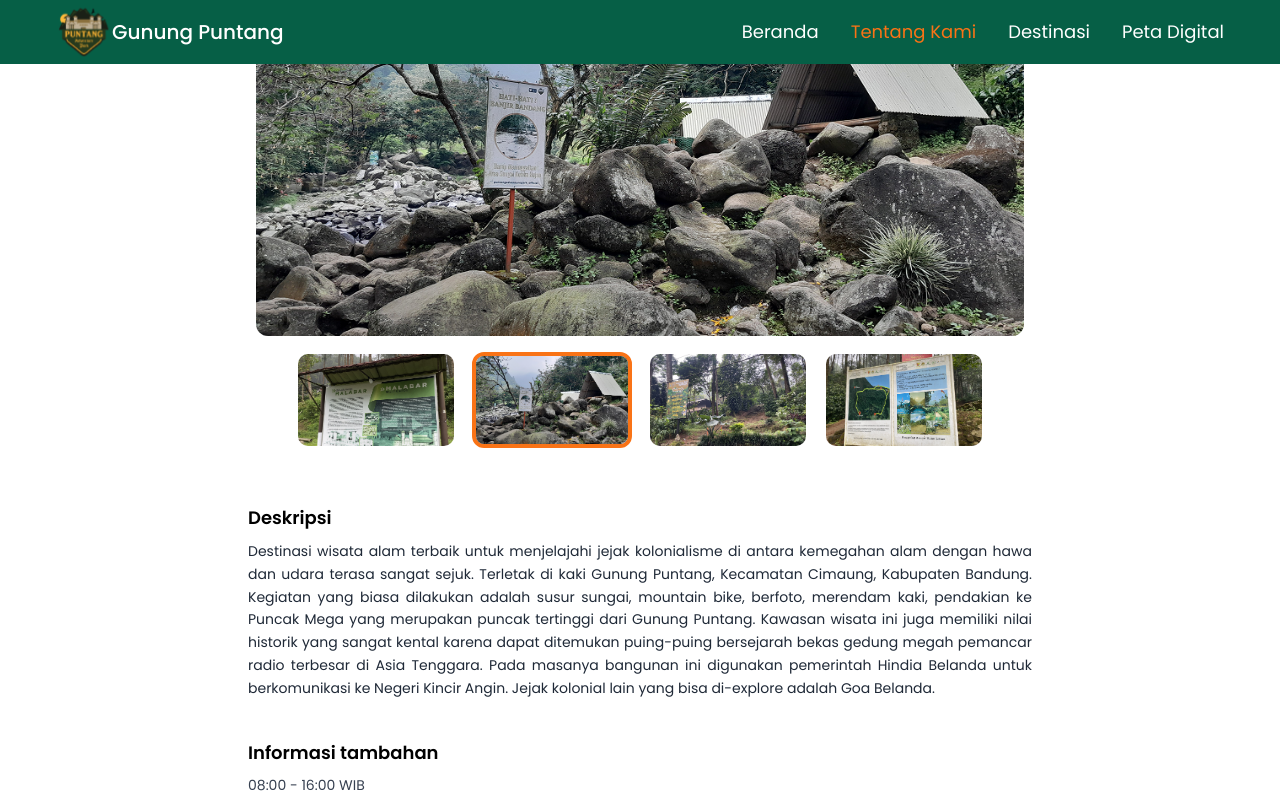
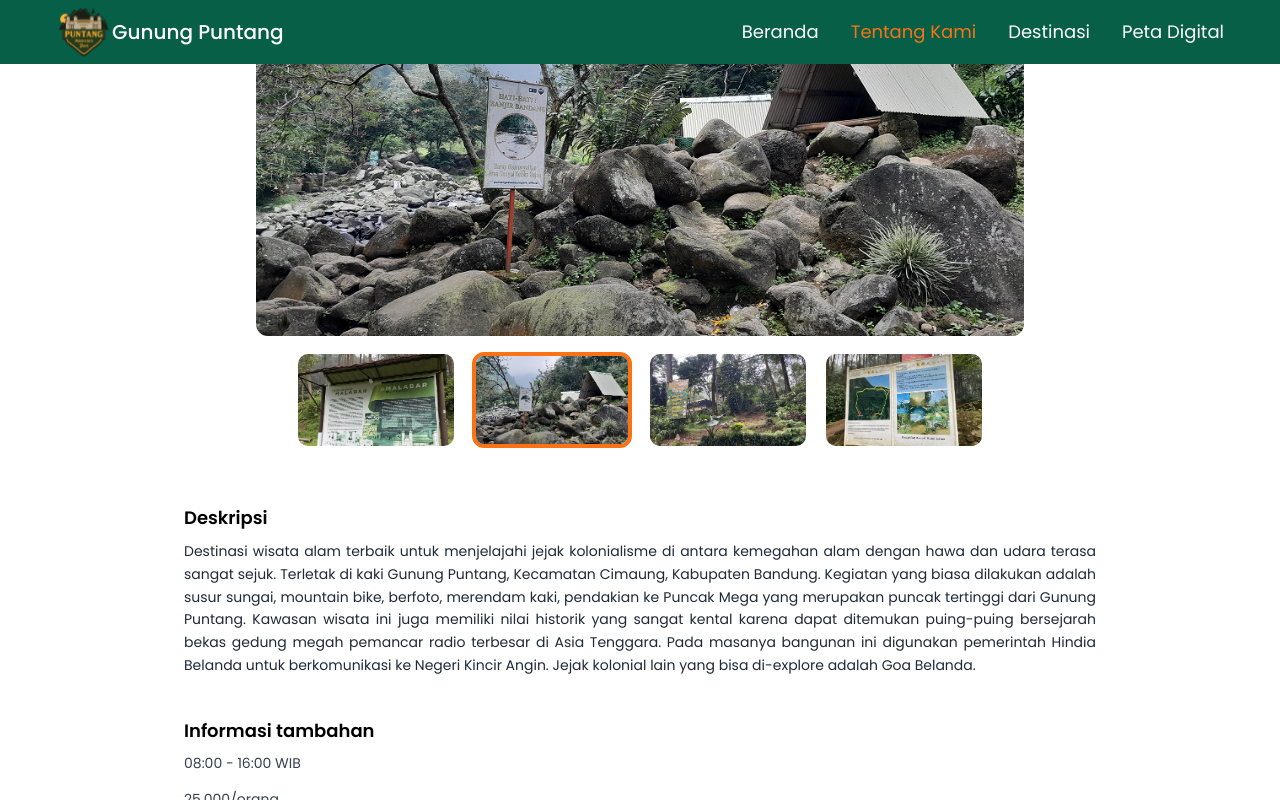
Before and after one commit to mhdanandaa/gunung-puntang, a React (Vite) app: page /about in a window 1280 px wide. Both pictures are taken after a click on the picture 552 px from the left and 1012 px from the top of the page. Shown: the part 612-1412 px from the top of the page. Built offline with nearby package versions, Linux system fonts and the light colour scheme.

Commit message:
Memperbaiki Halaman Tentang Kami

```diff
--- a/src/components/AboutPage/MainContent.jsx
+++ b/src/components/AboutPage/MainContent.jsx
@@ -24,7 +24,7 @@ const MainContent = () => {
   if (!data) return <div className="text-center py-10">Loading...</div>;
 
   return (
-    <div id="aboutPage" className="max-w-4xl mx-auto px-14 py-14">
+    <div id="aboutPage" className="max-w-5xl mx-auto px-14 py-14">
       <h2 className="text-2xl font-bold mb-4">{data.nama}</h2>
       <p className="text-sm text-gray-600 mb-6">📍{data.lokasi}</p>
 
```
